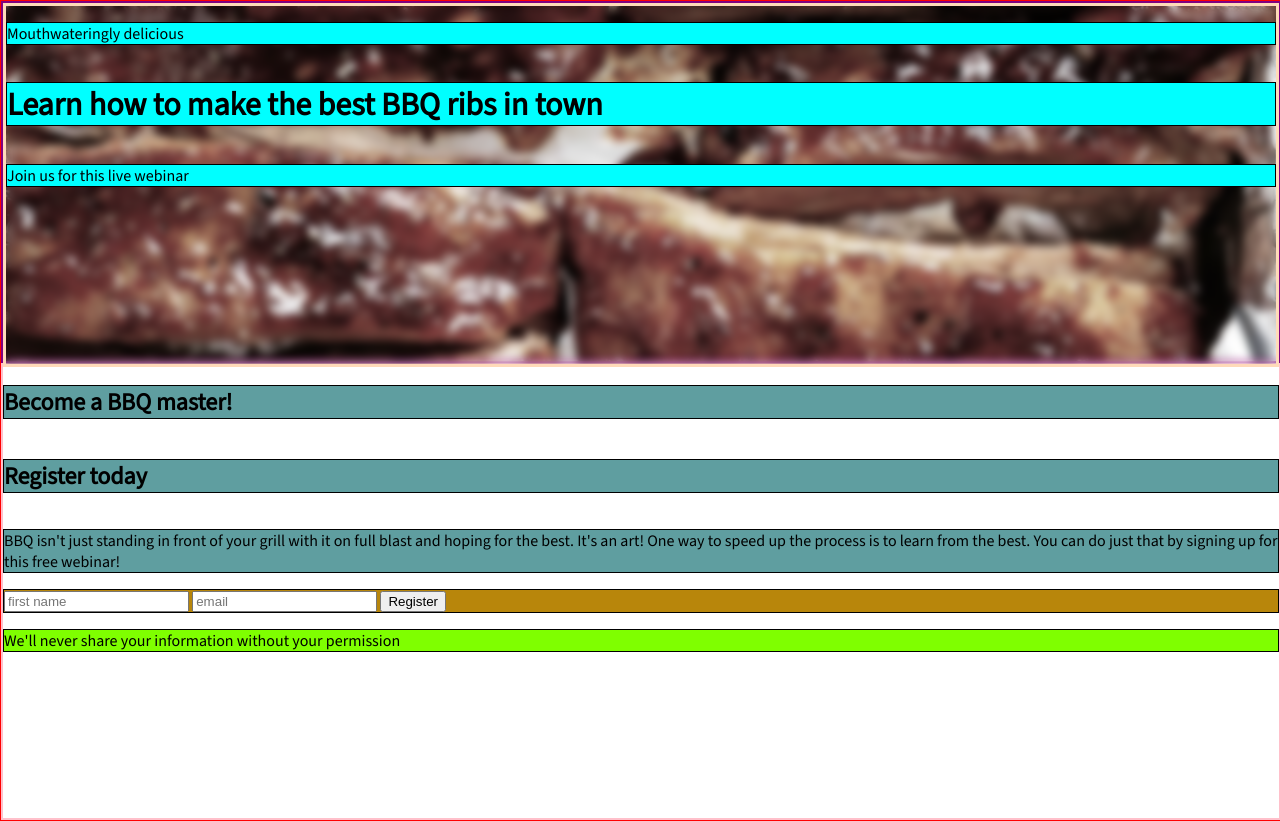
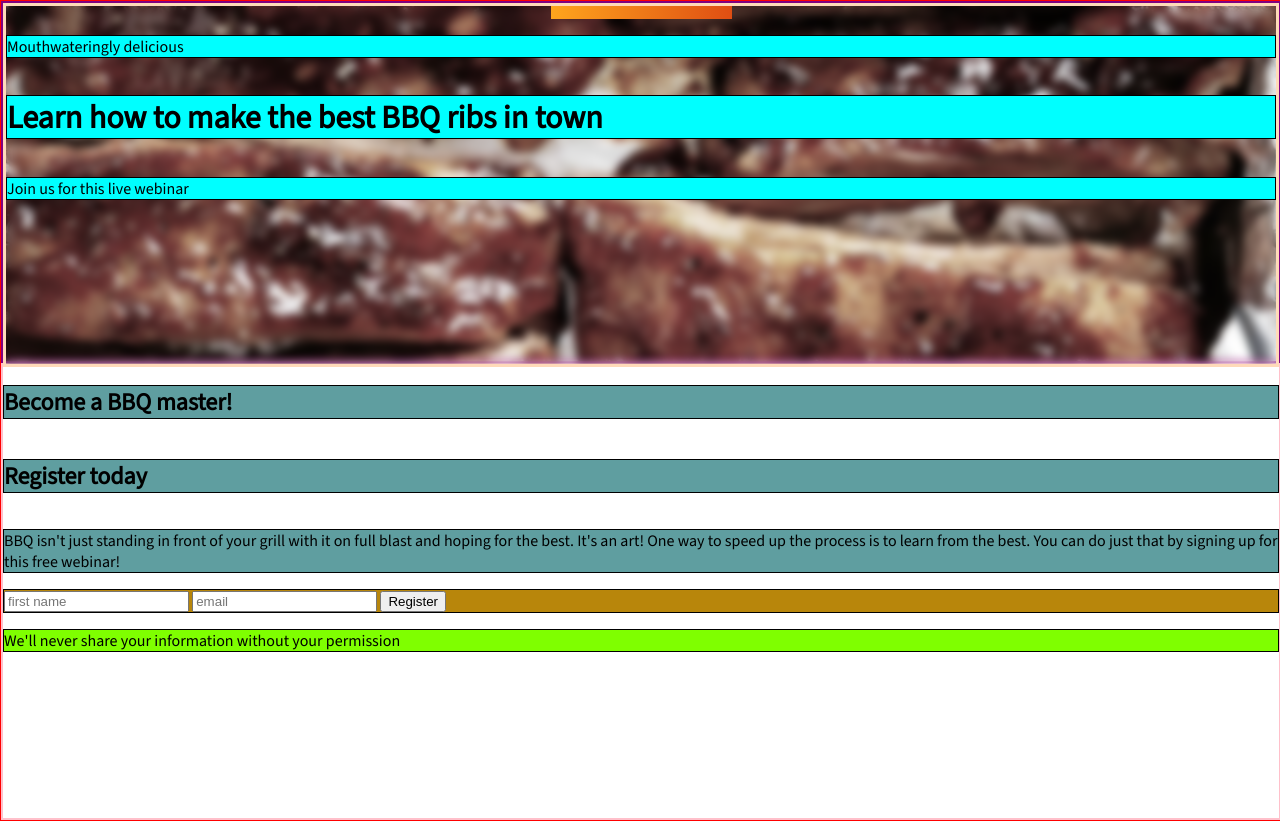
Before and after one commit to danielapereira11/BBQ-page_Scrimba, a plain HTML site: page index.html in a window 1280 px wide. Drawn offline with nearby package versions, Linux system fonts and the light colour scheme.

Commit message:
Added the top bar of the header

```diff
--- a/index.css
+++ b/index.css
@@ -83,3 +83,14 @@ p.small {
   background-color: chartreuse;
   border: 1px solid black;
 }
+
+.header-top {
+  height: 13px;
+  width: 181px;
+  margin: 0 auto;
+  z-index: 1;
+  padding: 0;
+  background: transparent
+    linear-gradient(270deg, #ff895d 0%, #df4e13 0%, #ffa51d 100%) 0% 0%
+    no-repeat padding-box;
+}
--- a/index.html
+++ b/index.html
@@ -17,6 +17,7 @@
     <main>
       <header>
         <div class="header-container">
+          <div class="header-top"></div>
           <p class="slogan">Mouthwateringly delicious</p>
           <h1 class="header-title">
             Learn how to make the best BBQ ribs in town
```
